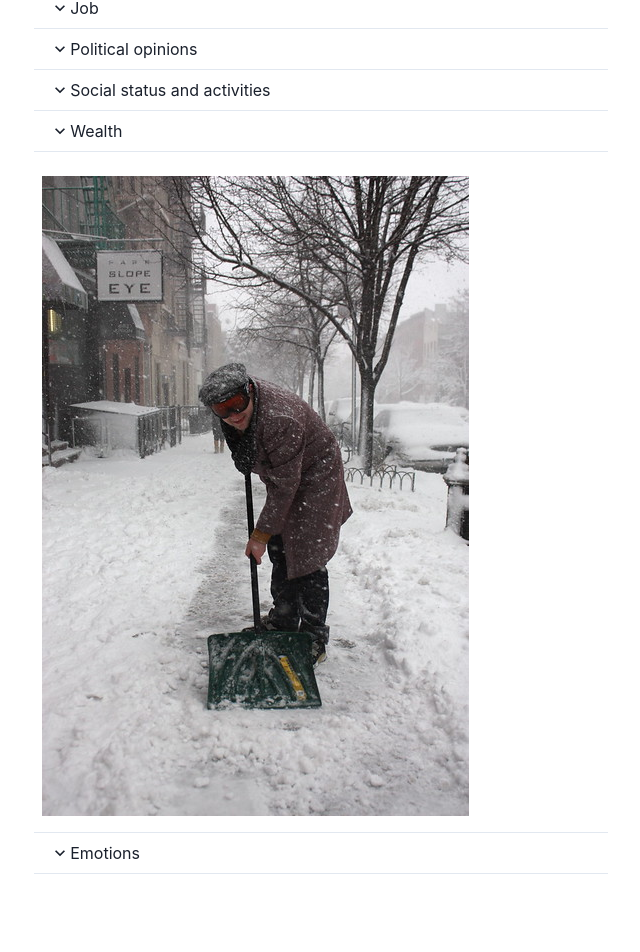
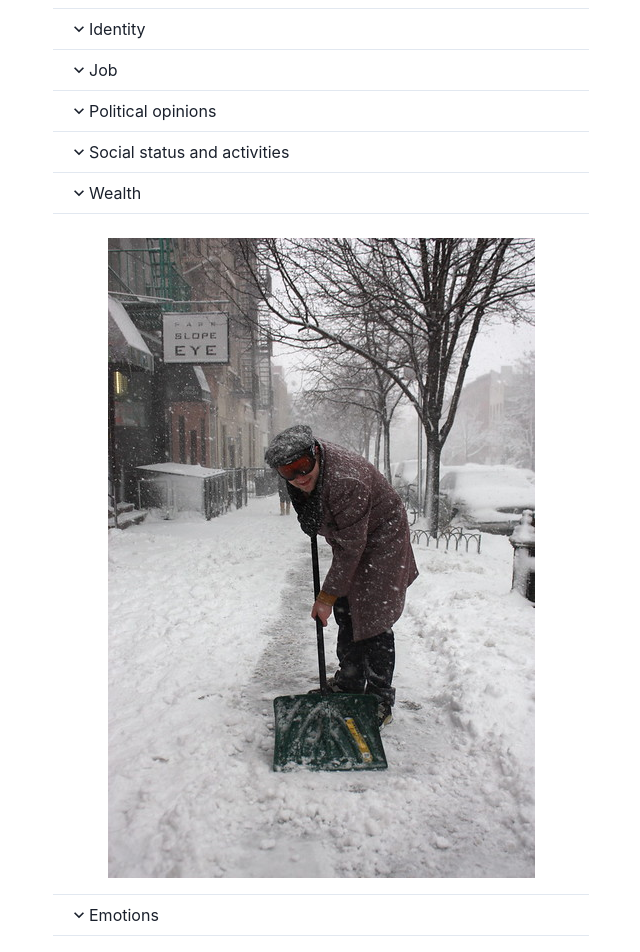
Before and after one commit to x-image-privacy/explaining-image-privacy-app, a React (Create React App) app: page /simple-local in a window 1280 px wide. Shown: the part 561-1513 px from the top of the page, without its empty margins (319-959 px from the left). Before the commit the page ends 1451 px from the top, so only its background shows below. Built offline with nearby package versions, Linux system fonts and the light colour scheme.

Commit message:
feat: resize container on graph

```diff
--- a/src/pages/DynamicLocalPage.tsx
+++ b/src/pages/DynamicLocalPage.tsx
@@ -39,11 +39,16 @@ const DynamicLocalPage: FC = () => {
   );
 
   return (
-    <Container w="100vw" p={3}>
+    <Container maxW="100vw" centerContent p={3}>
       <DisplayImage imageId={imageId1} mt={2} />
-      <DynamicLocal data={imageCategories1} />
+      <Container maxW="xxl">
+        <DynamicLocal data={imageCategories1} />
+      </Container>
+
       <DisplayImage imageId={imageId2} mt={2} />
-      <DynamicLocal data={imageCategories2} />
+      <Container maxW="xxl">
+        <DynamicLocal data={imageCategories2} />
+      </Container>
     </Container>
   );
 };
--- a/src/pages/SimpleLocalPage.tsx
+++ b/src/pages/SimpleLocalPage.tsx
@@ -39,11 +39,15 @@ const SimpleLocalPage: FC = () => {
   );
 
   return (
-    <Container w="100vw" p={3}>
+    <Container maxW="100vw" centerContent p={3}>
       <DisplayImage imageId={imageId1} mt={2} />
-      <SimpleLocal data={imageCategories1} />
+      <Container maxW="xl">
+        <SimpleLocal data={imageCategories1} />
+      </Container>
       <DisplayImage imageId={imageId2} mt={2} />
-      <SimpleLocal data={imageCategories2} />
+      <Container maxW="xl">
+        <SimpleLocal data={imageCategories2} />
+      </Container>
     </Container>
   );
 };
```
